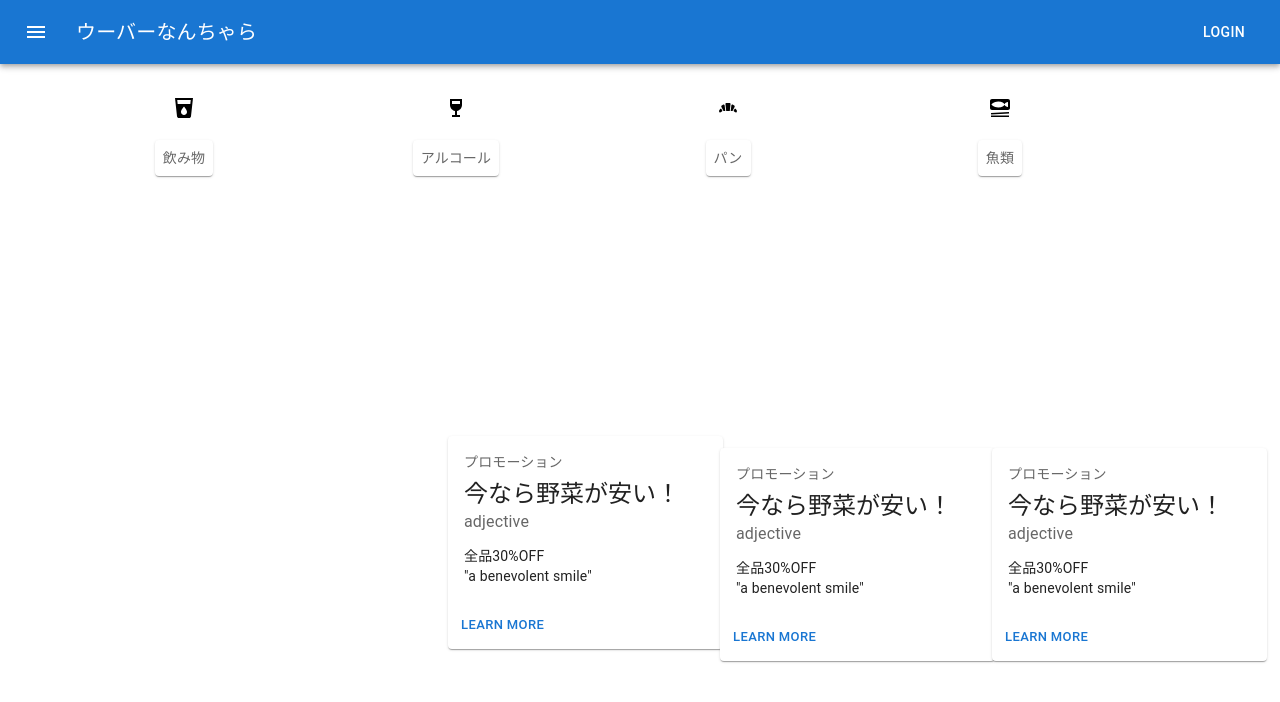
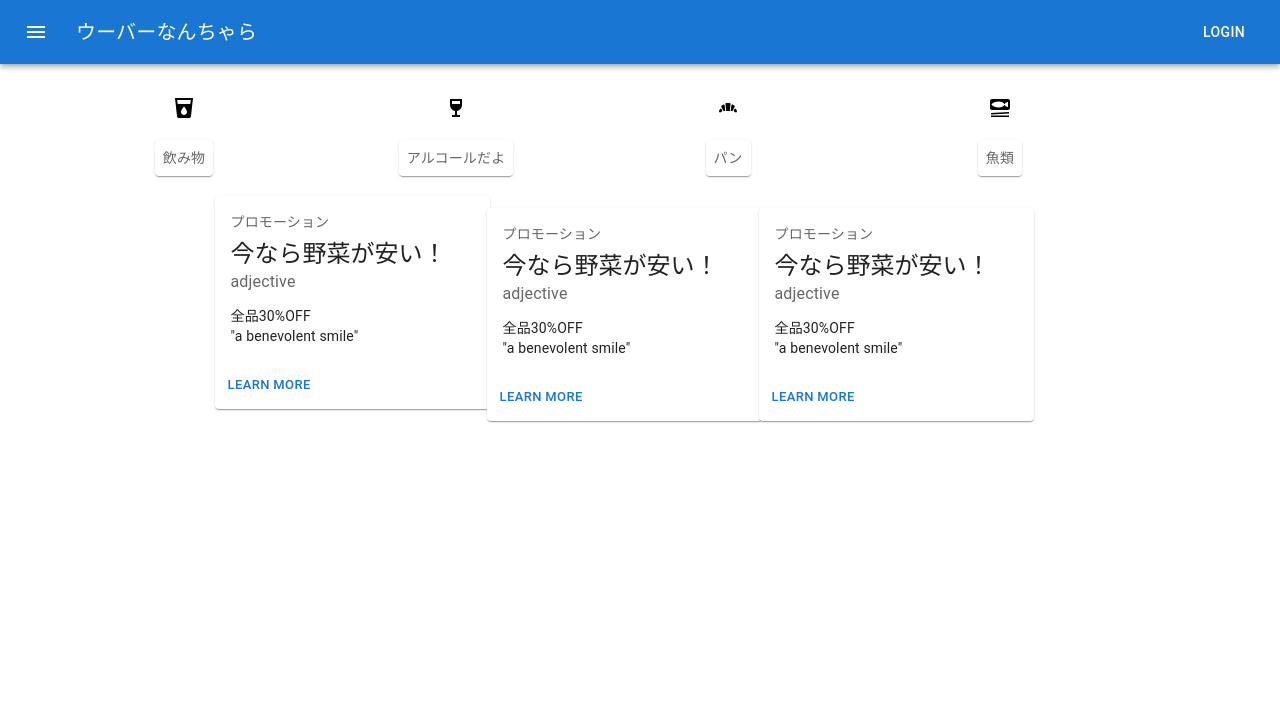
Before and after one commit to momora-m/MyPage, a React (Create React App) app in the folder client/: page /main in a window 1280 px wide. Shown: the top 702 px of the page. Built offline with nearby package versions, Linux system fonts and the light colour scheme.

Commit message:
テスト

```diff
--- a/client/src/components/main/MainPageView.tsx
+++ b/client/src/components/main/MainPageView.tsx
@@ -26,7 +26,7 @@ const Item = styled(Paper)(({ theme }) => ({
 
 function BasicCard() {
   return (
-    <Card sx={{ minWidth: 275,m: 30}}>
+    <Card sx={{ minWidth: 275}}>
       <CardContent>
         <Typography sx={{ fontSize: 14 }} color="text.secondary" gutterBottom>
           プロモーション
@@ -67,7 +67,7 @@ const MainPageView: VFC = () => {
             <WineBarIcon />
             </Grid>
           <Grid item xs={3}>
-            <Item>アルコール</Item>
+            <Item>アルコールだよ</Item>
           </Grid>
         </Grid>
         <Grid container direction="column" xs = {3} spacing={2} mt = {1} alignItems="center" justifyItems="center">
```
